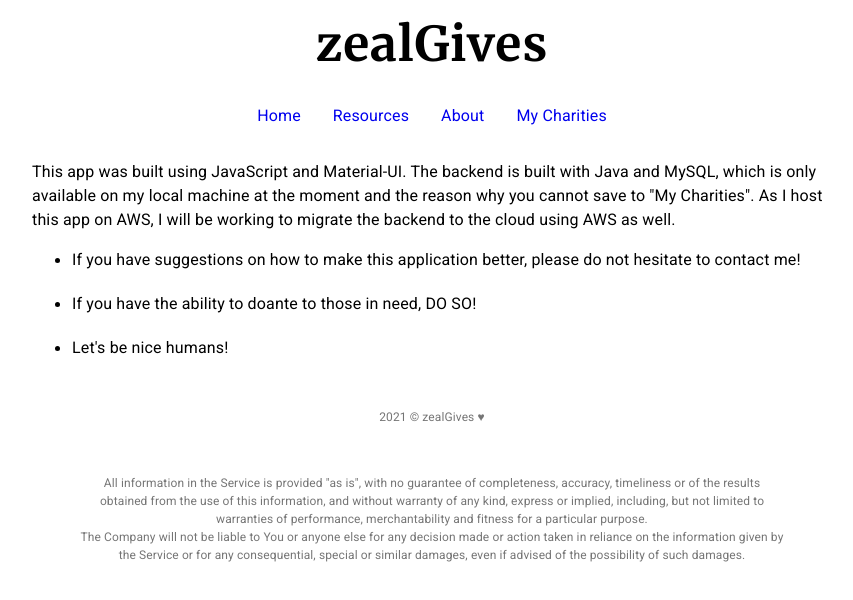
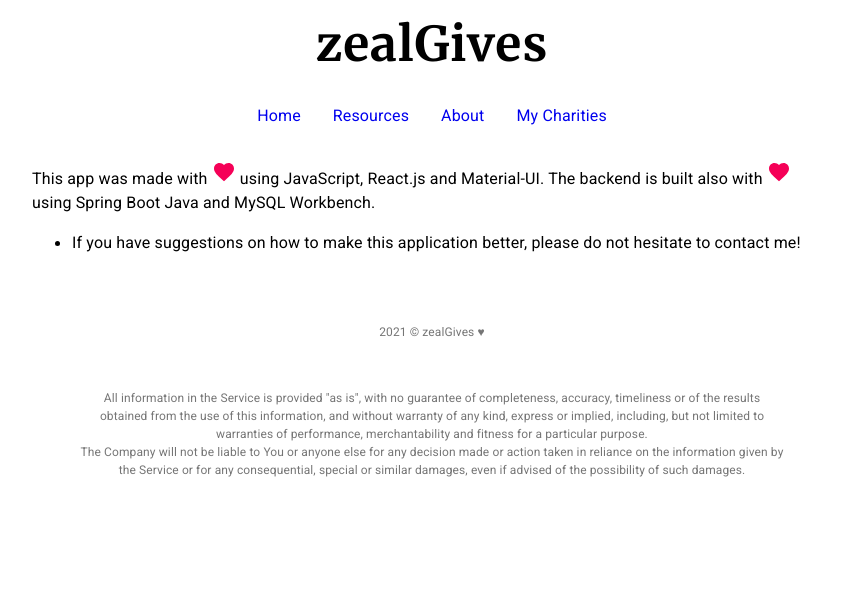
Before and after one commit to carlosabreuh/zeal, a React (Create React App) app: page /About in a window 1280 px wide. Shown: the top 600 px of the page, without its empty margins (208-1061 px from the left). Built offline with nearby package versions, Linux system fonts and the light colour scheme; the HTML template or start-up script is replaced by a standard one.

Commit message:
Minor about edits

```diff
--- a/src/pages/About/About.jsx
+++ b/src/pages/About/About.jsx
@@ -1,30 +1,25 @@
-import React from 'react';
-import { Typography } from '@material-ui/core';
+import React from "react";
+import { Typography } from "@material-ui/core";
+import Icon from "@material-ui/icons/Favorite";
 
 export default function About() {
   return (
     <div>
       <Typography>
-        This app was built using JavaScript and Material-UI. The backend is
-        built with Java and MySQL, which is only available on my local machine
-        at the moment and the reason why you cannot save to "My Charities". As I
-        host this app on AWS, I will be working to migrate the backend to the
-        cloud using AWS as well.
+        This app was made with{" "}
+        <Icon className="fa fa-plus-circle" color="secondary" /> using
+        JavaScript, React.js and Material-UI. The backend is built also with{" "}
+        <Icon className="fa fa-plus-circle" color="secondary" /> using Spring
+        Boot Java and MySQL Workbench.
       </Typography>
       <ul>
         <li>
-          <Typography>If you have suggestions on how to make this application better, please do not hesitate to contact me!</Typography>
+          <Typography>
+            If you have suggestions on how to make this application better,
+            please do not hesitate to contact me!
+          </Typography>
         </li>
         <br></br>
-        <li>
-          <Typography>If you have the ability to doante to those in need, DO SO! </Typography>
-        </li>
-        <br></br>
-        <li>
-          <Typography>
-            Let's be nice humans!
-          </Typography>
-        </li>
       </ul>
     </div>
   );
```
